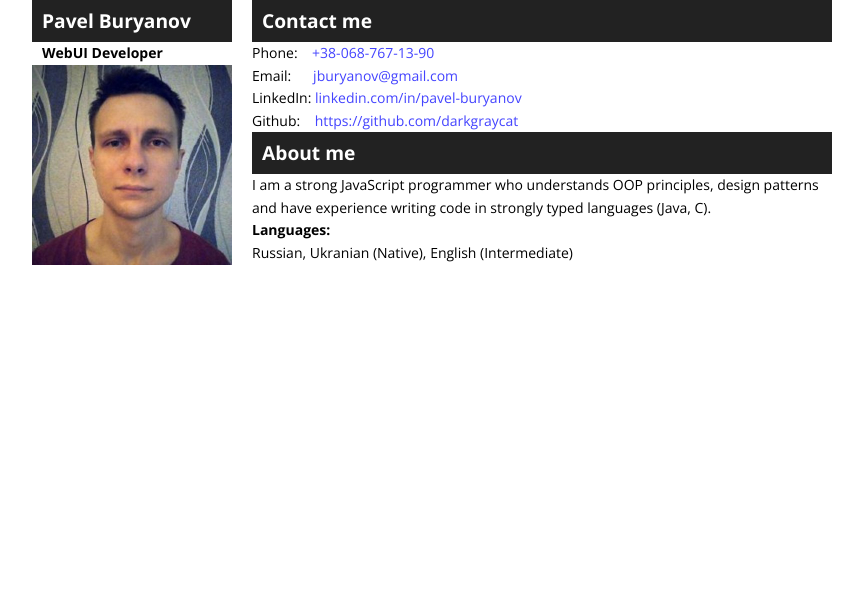
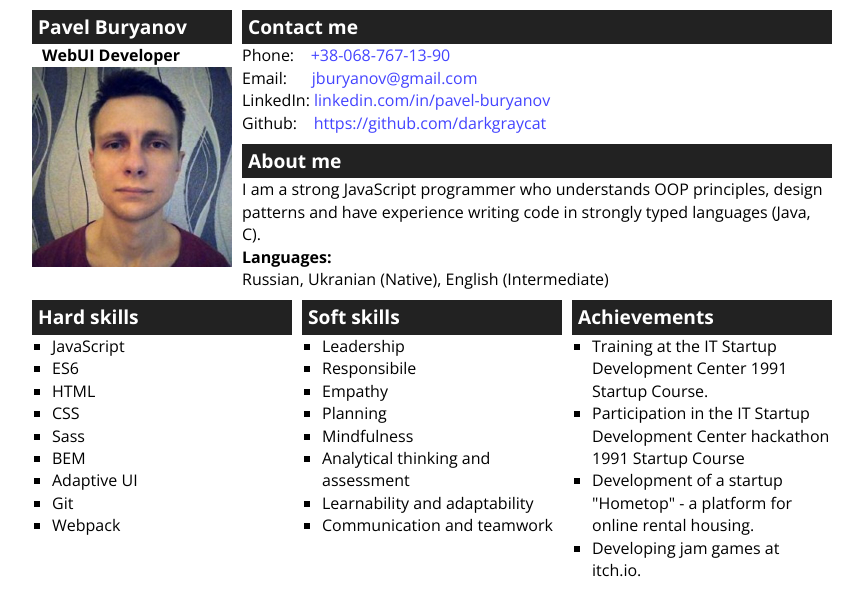
Before and after one commit to darkgraycat/cv, a website: page index.html in a window 1280 px wide. Shown: the whole page, without its empty margins (208-1071 px from the left). Drawn offline with nearby package versions, Linux system fonts and the light colour scheme.

Commit message:
skills done

```diff
--- a/index.html
+++ b/index.html
@@ -39,7 +39,7 @@
     <!-- skills -->
     <div class="skills">
       <div class="skills__container container">
-        <div class="skills__title">Hard skills</div>
+        <div class="skills__title title">Hard skills</div>
         <ul class="skills__list">
           <li>JavaScript</li>
           <li>ES6</li>
@@ -53,7 +53,7 @@
         </ul>
       </div>
       <div class="skills__container container">
-        <div class="skills__title">Soft skills</div>
+        <div class="skills__title title">Soft skills</div>
         <ul class="skills__list">
           <li>Leadership</li>
           <li>Responsibile</li>
@@ -66,7 +66,7 @@
         </ul>
       </div>
       <div class="skills__container container">
-        <div class="skills__title">Achievements</div>
+        <div class="skills__title title">Achievements</div>
         <ul class="skills__list">
           <li>Training at the IT Startup Development Center 1991 Startup Course.</li>
           <li>Participation in the IT Startup Development Center hackathon 1991 Startup Course</li>
--- a/scss/main.scss
+++ b/scss/main.scss
@@ -24,16 +24,22 @@ a {
   width: 100%;
   max-width: 800px;
   font-family: 'Open Sans', sans-serif;
-  font-size: 14px;
+  font-size: 16px;
   line-height: 1.4rem;
+
+  @media (max-width: 780px) {
+    font-size: 14px;
+    max-width: 600px;
+    * {
+      flex-wrap: wrap;
+      flex-direction: column;
+      width: 100%;
+    }
+  }
 
   @media (max-width: 400px) {
     font-size: 12px;
     max-width: 320px;
-    * {
-      flex-wrap: wrap;
-      width: 100%;
-    }
   }
 }
 
@@ -42,7 +48,8 @@ a {
   color: #fff;
   font-size: 1.2rem;
   font-weight: bold;
-  padding: 10px;
+  padding: 6px;
+  margin-top: 10px;
   width: 100%;
 }
 
@@ -52,10 +59,8 @@ a {
 
 .header {
   @include flex(row, space-between, flex-start);
-  gap: 20px;
-  &__container {
-  }
-
+  gap: 10px;
+  &__container {}
   &__title {}
   &__name {
     font-weight: bold;
@@ -64,11 +69,21 @@ a {
   &__img {
     width: 200px;
     height: auto;
+    margin: 0 auto;
   }
 }
 
 .skills {
-  display: none;
+  @include flex(row, space-between, flex-start);
+  gap: 10px;
+  &__container {
+    width: 100%;
+  }
+  &__title {}
+  &__list {
+    list-style: square;
+    margin-left: 20px;
+  }
 }
 
 .works {
```
Also changed, not shown: css/style.css, 1 other file.
